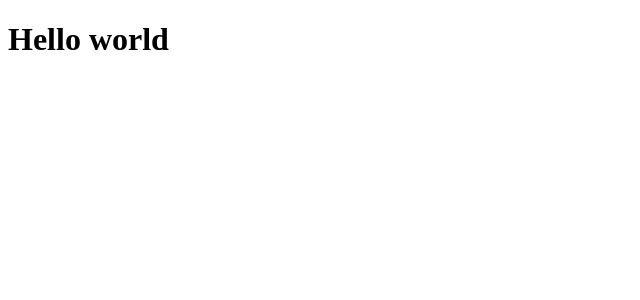
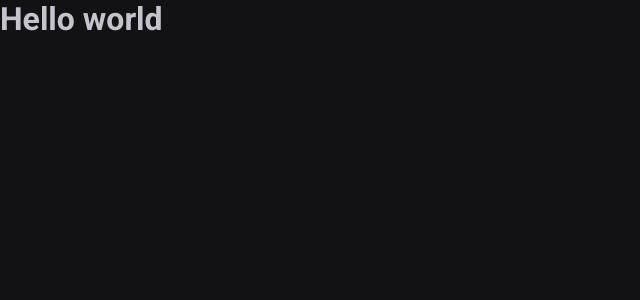
Before and after one commit to thealfredohenrique/feed, a React (Vite) app: page / in a window 1280 px wide. Shown: the top 300 px of the page, without its empty margins (0-640 px from the left). Built offline with nearby package versions, Linux system fonts and the light colour scheme.

Commit message:
feat: Add global styles

```diff
--- a/index.html
+++ b/index.html
@@ -2,6 +2,12 @@
 <html lang="en">
   <head>
     <meta charset="UTF-8" />
+    <link rel="preconnect" href="https://fonts.googleapis.com" />
+    <link rel="preconnect" href="https://fonts.gstatic.com" crossorigin />
+    <link
+      href="https://fonts.googleapis.com/css2?family=Roboto:wght@400;700&display=swap"
+      rel="stylesheet"
+    />
     <link rel="icon" type="image/svg+xml" href="/vite.svg" />
     <meta name="viewport" content="width=device-width, initial-scale=1.0" />
     <title>Vite + React</title>
--- a/src/App.jsx
+++ b/src/App.jsx
@@ -1,3 +1,5 @@
+import "./global.css";
+
 function App() {
   return <h1>Hello world</h1>;
 }
--- /dev/null
+++ b/src/global.css
@@ -0,0 +1,32 @@
+:root {
+  --white: #ffffff;
+  --gray-100: #e1e1e6;
+  --gray-300: #c4c4cc;
+  --gray-400: #8d8d99;
+  --gray-600: #323238;
+  --gray-700: #29292e;
+  --gray-800: #202024;
+  --gray-900: #121214;
+  --green-500: #00875f;
+}
+
+* {
+  box-sizing: border-box;
+  margin: 0;
+  padding: 0;
+}
+
+body {
+  -webkit-font-smoothing: antialiased;
+  background-color: var(--gray-900);
+  color: var(--gray-300);
+}
+
+body,
+button,
+input,
+textarea {
+  font-family: "Roboto", sans-serif;
+  font-size: 1rem;
+  font-weight: 400;
+}
```
